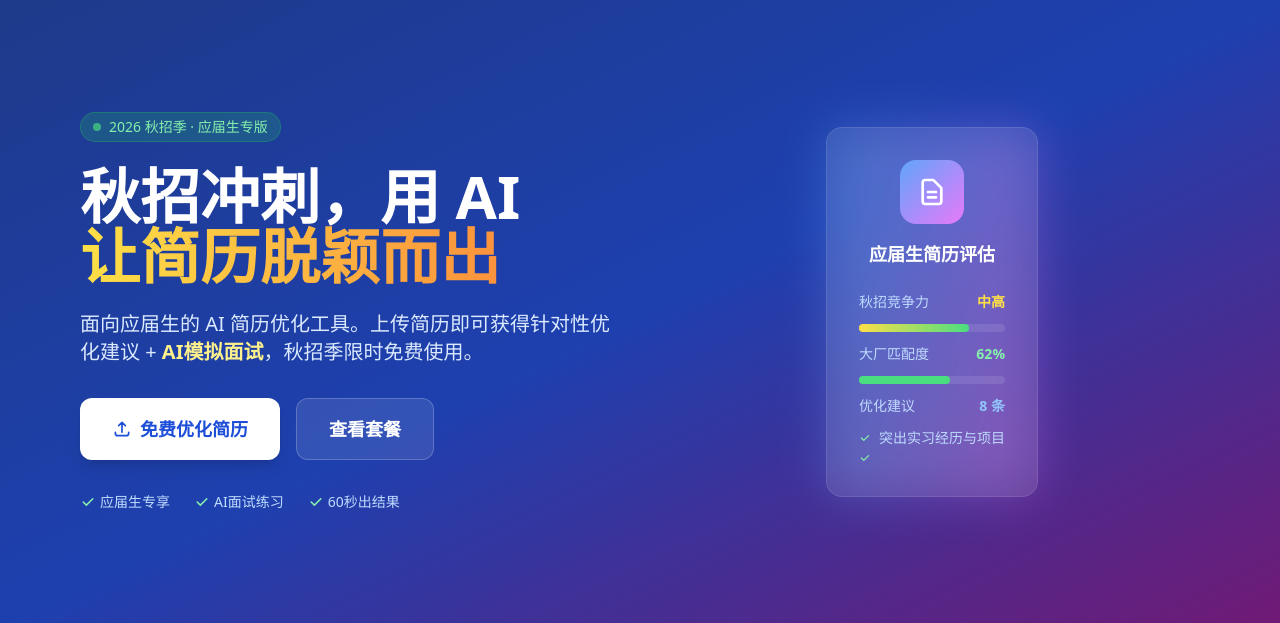
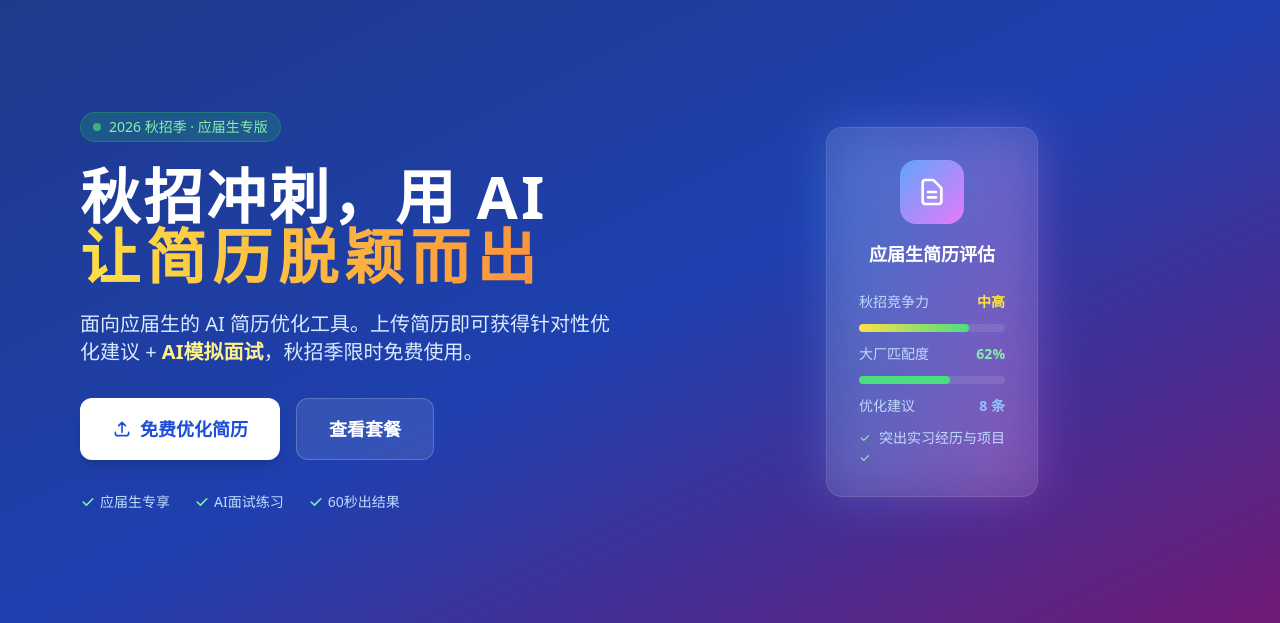
Before and after one commit to hjjdsgcym1001/jobboost, a FastAPI app: page / in a window 1280 px wide. Shown: the part 117-740 px from the top of the page. Run offline with FastAPI, Linux system fonts and the light colour scheme; some libraries are stand-ins or nearby versions.

Commit message:
style: increase letter-spacing on homepage headline

```diff
--- a/frontend/templates/index.html
+++ b/frontend/templates/index.html
@@ -10,9 +10,9 @@
                     <span class="w-2 h-2 bg-green-400 rounded-full mr-2 animate-pulse"></span>
                     2026 秋招季 · 应届生专版
                 </div>
-                <h1 class="text-4xl md:text-5xl lg:text-6xl font-bold leading-tight mb-6">
+                <h1 class="text-4xl md:text-5xl lg:text-6xl font-bold leading-relaxed tracking-wider mb-6">
                     秋招冲刺，用 AI<br/>
-                    <span class="bg-gradient-to-r from-yellow-300 to-orange-400 bg-clip-text text-transparent">让简历脱颖而出</span>
+                    <span class="bg-gradient-to-r from-yellow-300 to-orange-400 bg-clip-text text-transparent tracking-widest">让简历脱颖而出</span>
                 </h1>
                 <p class="text-lg md:text-xl text-primary-100 mb-8 leading-relaxed">
                     面向应届生的 AI 简历优化工具。上传简历即可获得针对性优化建议 + <strong class="text-yellow-200">AI模拟面试</strong>，秋招季限时免费使用。
```
